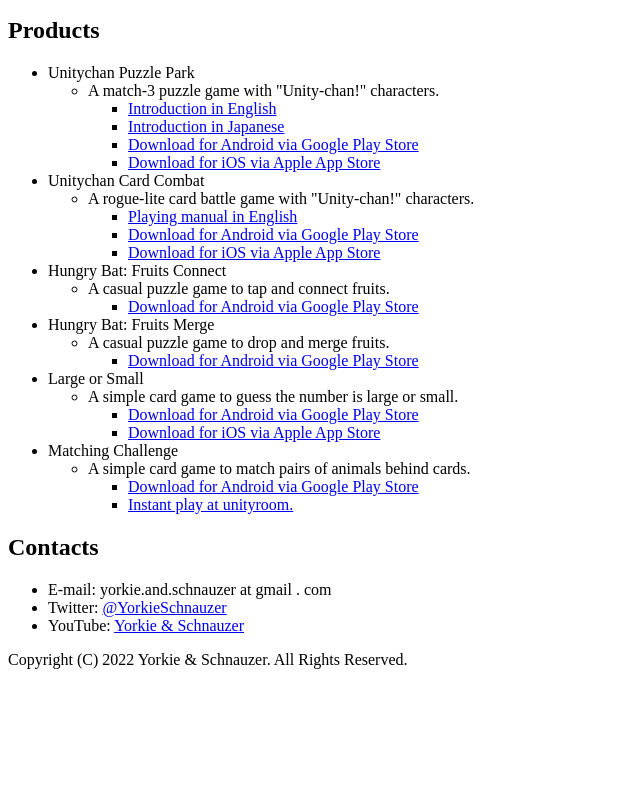
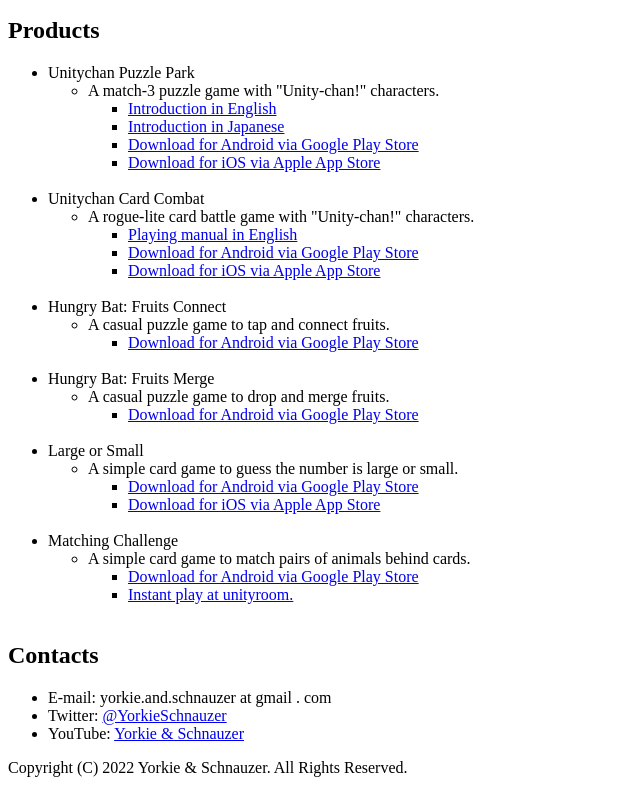
Before and after one commit to YorkieAndSchnauzer/YorkieAndSchnauzer.github.io, a plain HTML site: page index.html in a window 1280 px wide. Shown: the part 101-894 px from the top of the page, without its empty margins (0-640 px from the left). Before the commit the page ends 800 px from the top, so only its background shows below. Drawn offline with Linux system fonts and the light colour scheme.

Commit message:
added blanks

```diff
--- a/index.html
+++ b/index.html
@@ -19,7 +19,7 @@
             </ul>
             <ul>
                 <li><a href="https://play.google.com/store/apps/details?id=com.YorkieAndSchnauzer.UCPP">Download for Android via Google Play Store</a></li>
-                <li><a href="https://apps.apple.com/app/id1621210011">Download for iOS via Apple App Store</a></li>
+                <li><a href="https://apps.apple.com/app/id1621210011">Download for iOS via Apple App Store</a><br/><br/></li>
             </ul>
         </ul>
         <li>Unitychan Card Combat</li>
@@ -30,21 +30,21 @@
             </ul>
             <ul>
                 <li><a href="https://play.google.com/store/apps/details?id=com.yorkieandschenauzer.uccc">Download for Android via Google Play Store</a></li>
-                <li><a href="https://apps.apple.com/app/id6446593121">Download for iOS via Apple App Store</a></li>
+                <li><a href="https://apps.apple.com/app/id6446593121">Download for iOS via Apple App Store</a><br/><br/></li>
             </ul>
         </ul>
         <li>Hungry Bat: Fruits Connect</li>
         <ul>
             <li>A casual puzzle game to tap and connect fruits.</li>
             <ul>
-                <li><a href="https://play.google.com/store/apps/details?id=com.YorkieAndSchnauzer.FruitsNight">Download for Android via Google Play Store</a></li>
+                <li><a href="https://play.google.com/store/apps/details?id=com.YorkieAndSchnauzer.FruitsNight">Download for Android via Google Play Store</a><br/><br/></li>
             </ul>
         </ul>
         <li>Hungry Bat: Fruits Merge</li>
         <ul>
             <li>A casual puzzle game to drop and merge fruits.</li>
             <ul>
-                <li><a href="https://play.google.com/store/apps/details?id=com.YorkieAndSchnauzer.HBFM">Download for Android via Google Play Store</a></li>
+                <li><a href="https://play.google.com/store/apps/details?id=com.YorkieAndSchnauzer.HBFM">Download for Android via Google Play Store</a><br/><br/></li>
             </ul>
         </ul>
         <li>Large or Small</li>
@@ -52,7 +52,7 @@
             <li>A simple card game to guess the number is large or small.</li>
             <ul>
                 <li><a href="https://play.google.com/store/apps/details?id=com.YorkieAndSchnauzer.LargeOrSmall">Download for Android via Google Play Store</a></li>
-                <li><a href="https://apps.apple.com/us/app/large-or-small/id1621653198">Download for iOS via Apple App Store</a></li>
+                <li><a href="https://apps.apple.com/us/app/large-or-small/id1621653198">Download for iOS via Apple App Store</a><br/><br/></li>
             </ul>
         </ul>
         <li>Matching Challenge</li>
@@ -60,7 +60,7 @@
             <li>A simple card game to match pairs of animals behind cards.</li>
             <ul>
                 <li><a href="https://play.google.com/store/apps/details?id=com.YorkieAndSchnauzer.MatchingChallenge">Download for Android via Google Play Store</a></li>
-                <li><a href="https://unityroom.com/games/yasmatchingchallenge">Instant play at unityroom.</a></li>
+                <li><a href="https://unityroom.com/games/yasmatchingchallenge">Instant play at unityroom.</a><br/><br/></li>
             </ul>
         </ul>
     </ul>
```
